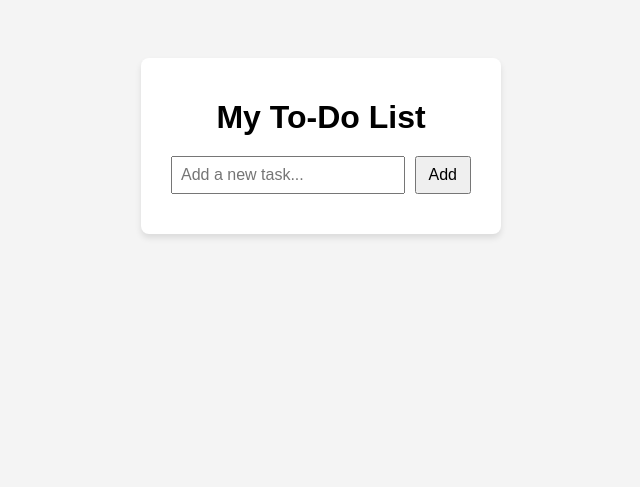
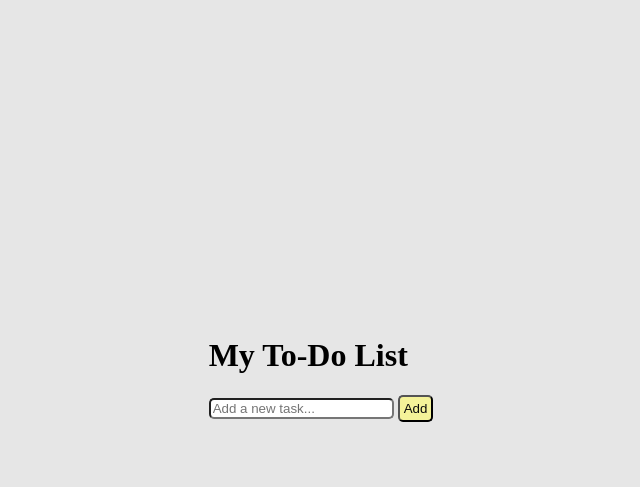
Before and after one commit to krishna736131/To-do-list-project, a plain HTML site: page index.html in a window 1280 px wide. Shown: the whole page, without its empty margins (319-959 px from the left). Drawn offline with Linux system fonts and the light colour scheme.

Commit message:
Update style.css

```diff
--- a/style.css
+++ b/style.css
@@ -1,67 +1,63 @@
-body {
-    font-family: Arial, sans-serif;
-    background-color: #f4f4f4;
+body{
+    margin: 0;
+    padding: 0;
     display: flex;
     justify-content: center;
-    padding-top: 50px;
+    align-items: center;
+    height: 100vh;
+    background-color: rgb(230, 230, 230);
 }
 
-  .todo-container {
-    background: #fff;
-    padding: 20px 30px;
-    border-radius: 8px;
-    box-shadow: 0 4px 6px rgba(0, 0, 0, 0.1);
-    width: 300px;
+.container{
+    border: none;
+    border-radius: 15px;
+    background-color: rgb(156, 222, 252);
+    height: 50vh;
+    width: 25vw;
+    box-shadow: 4px 5px 6px;
 }
 
-  h1 {
+.header{
     text-align: center;
+    padding: 10px;
+    font-size: 1.7rem;
+    font-weight: 900;
+    border-bottom: 0.5px solid white;
     margin-bottom: 20px;
 }
 
-  .input-section {
+.addTask{
     display: flex;
-    justify-content: space-between;
+    justify-content: space-evenly;
 }
 
-  #taskInput {
-    flex: 1;
-    padding: 8px;
-    font-size: 16px;
+input{
+    display: 7px;
+    border-radius: 5px;
 }
 
-  #addTaskBtn {
-    padding: 8px 12px;
-    margin-left: 10px;
-    font-size: 16px;
-    cursor: pointer;
+button::hover{
+    border:1px solid black;
+    box-shadow: 2px 2px 2px;
 }
 
-  #taskList {
-    list-style-type: none;
-    padding: 0;
-    margin-top: 20px;
+button{
+    background-color: rgb(244, 242, 153);
+    color: rgb(11, 11, 11);
+    padding: 4px;
+    border-radius: 5px;
 }
 
-  .task-item {
-    background: #e3e3e3;
-    padding: 10px;
-    margin-bottom: 10px;
-    border-radius: 4px;
-    display: flex;
-    justify-content: space-between;
-    align-items: center;
+ul{
+    list-style: none;
+    padding: 15px;
 }
 
-  .task-item.completed {
-    text-decoration: line-through;
-    opacity: 0.6;
+li{
+    display: flex;
+    justify-content: center;
+    border: 1px solid white;
+    border-radius: 5px;
+    padding: 8px;
+    margin-bottom: 7px;
 }
-
-  .delete-btn {
-    background: none;
-    border: none;
-    color: red;
-    font-size: 16px;
-    cursor: pointer;
-  }
```
Lines whose indentation alone changed are shown as unchanged.
